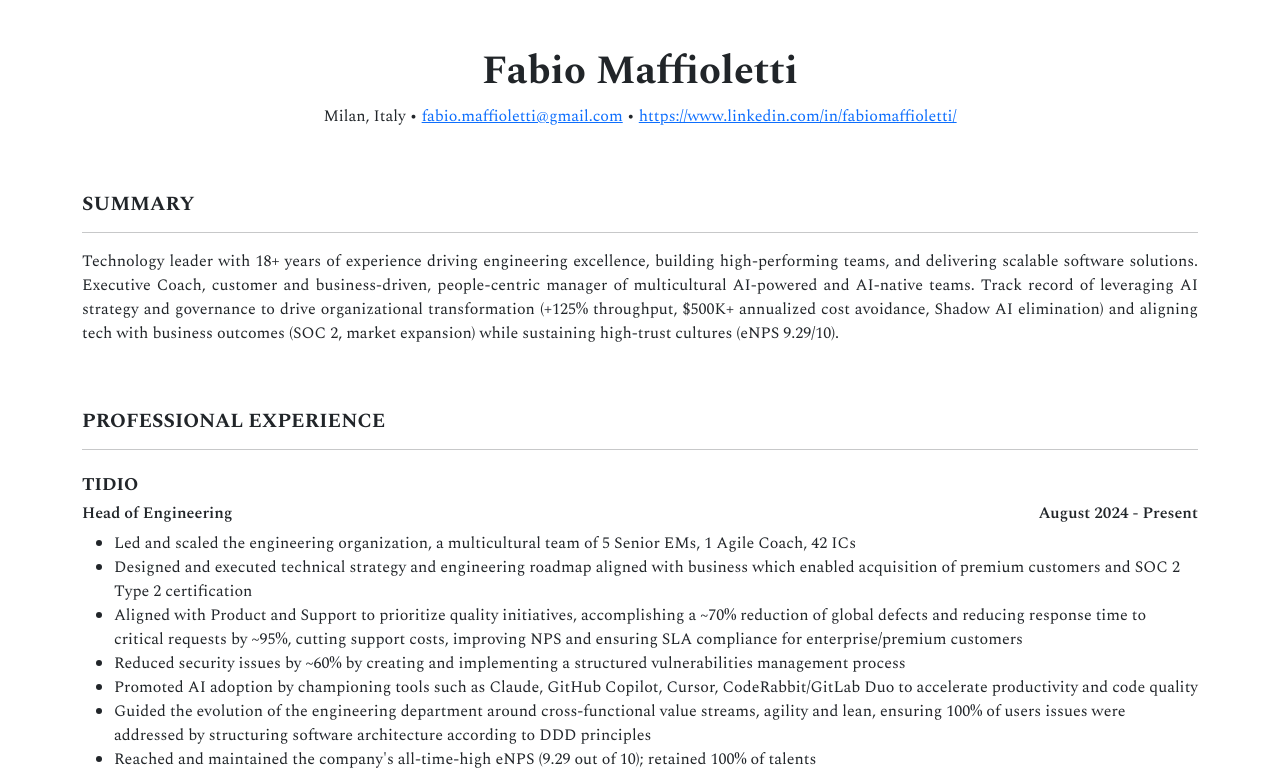
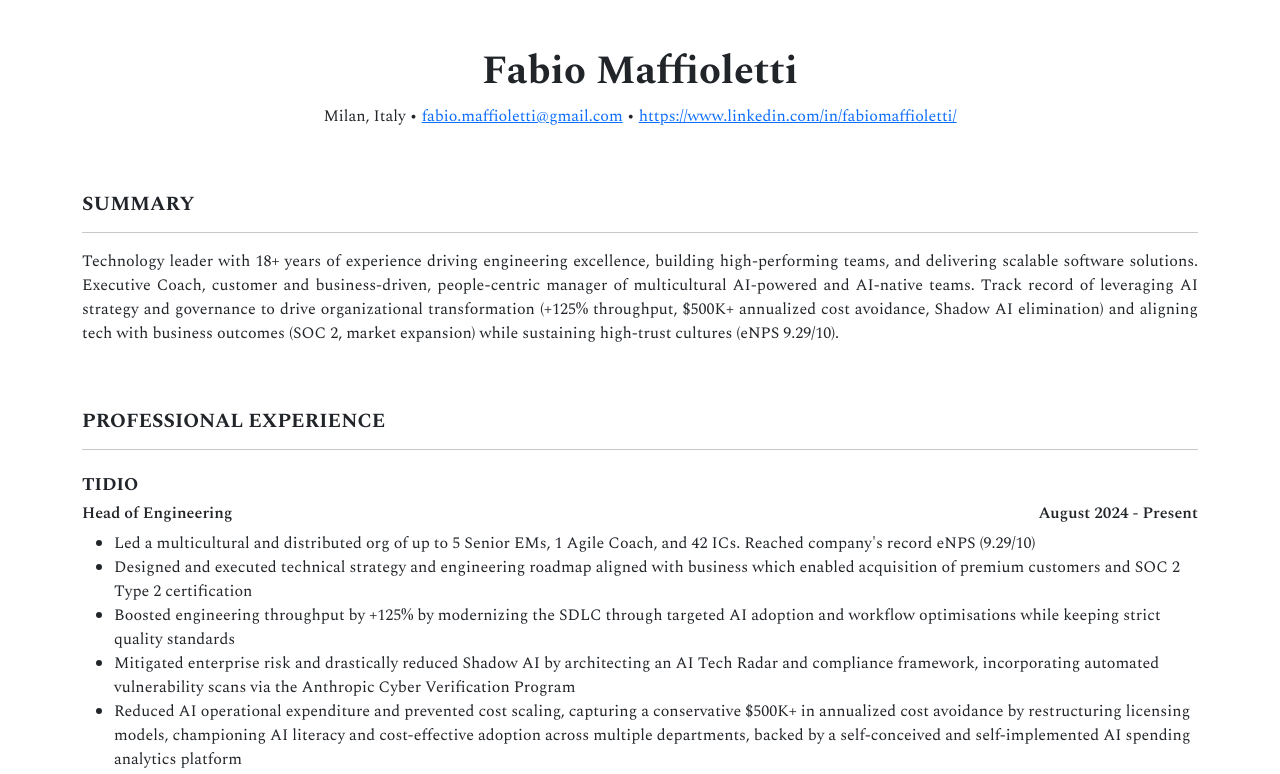
Before and after one commit to fabiomaffioletti/fabiomaffioletti.github.io, a Next.js app: page / in a window 1280 px wide. Shown: the top 774 px of the page. Built offline with nearby package versions, Linux system fonts and the light colour scheme.

Commit message:
Update Tidio Head of Engineering achievements

```diff
--- a/src/data/curriculum.ts
+++ b/src/data/curriculum.ts
@@ -47,13 +47,14 @@ export const curriculum: Curriculum = {
             id: "tidio-head-of-engineering",
             name: "Head of Engineering",
             description: [
-              "Led and scaled the engineering organization, a multicultural team of 5 Senior EMs, 1 Agile Coach, 42 ICs",
+              "Led a multicultural and distributed org of up to 5 Senior EMs, 1 Agile Coach, and 42 ICs. Reached company's record eNPS (9.29/10)",
               "Designed and executed technical strategy and engineering roadmap aligned with business which enabled acquisition of premium customers and SOC 2 Type 2 certification",
+              "Boosted engineering throughput by +125% by modernizing the SDLC through targeted AI adoption and workflow optimisations while keeping strict quality standards",
+              "Mitigated enterprise risk and drastically reduced Shadow AI by architecting an AI Tech Radar and compliance framework, incorporating automated vulnerability scans via the Anthropic Cyber Verification Program",
+              "Reduced AI operational expenditure and prevented cost scaling, capturing a conservative $500K+ in annualized cost avoidance by restructuring licensing models, championing AI literacy and cost-effective adoption across multiple departments, backed by a self-conceived and self-implemented AI spending analytics platform",
+              "Evolved EM and IC roles for the AI era while fostering cross-functional value streams based on DDD principles",
               "Aligned with Product and Support to prioritize quality initiatives, accomplishing a ~70% reduction of global defects and reducing response time to critical requests by ~95%, cutting support costs, improving NPS and ensuring SLA compliance for enterprise/premium customers",
               "Reduced security issues by ~60% by creating and implementing a structured vulnerabilities management process",
-              "Promoted AI adoption by championing tools such as Claude, GitHub Copilot, Cursor, CodeRabbit/GitLab Duo to accelerate productivity and code quality",
-              "Guided the evolution of the engineering department around cross-functional value streams, agility and lean, ensuring 100% of users issues were addressed by structuring software architecture according to DDD principles",
-              "Reached and maintained the company's all-time-high eNPS (9.29 out of 10); retained 100% of talents",
             ],
             from: "August 2024",
             to: "Present",
```
